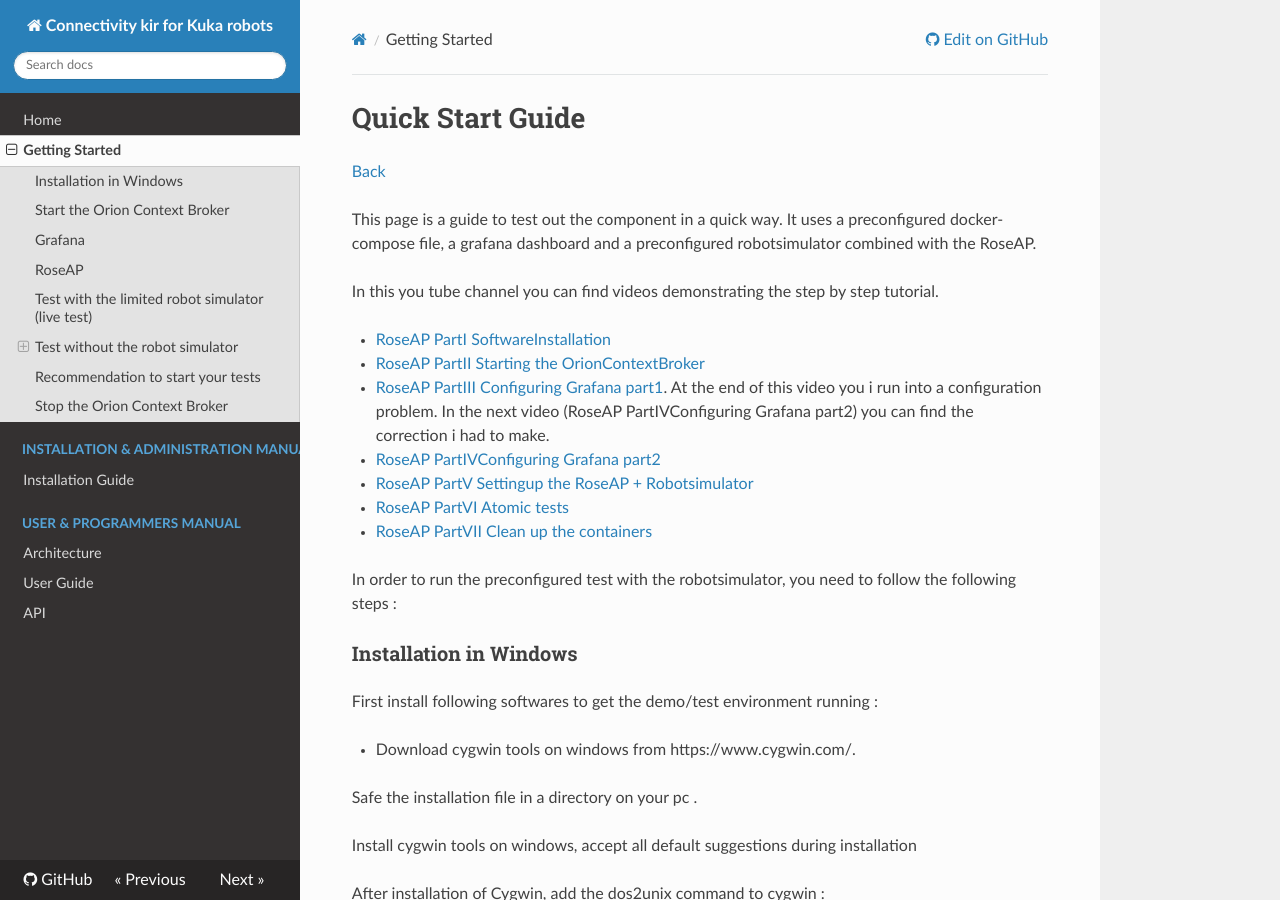
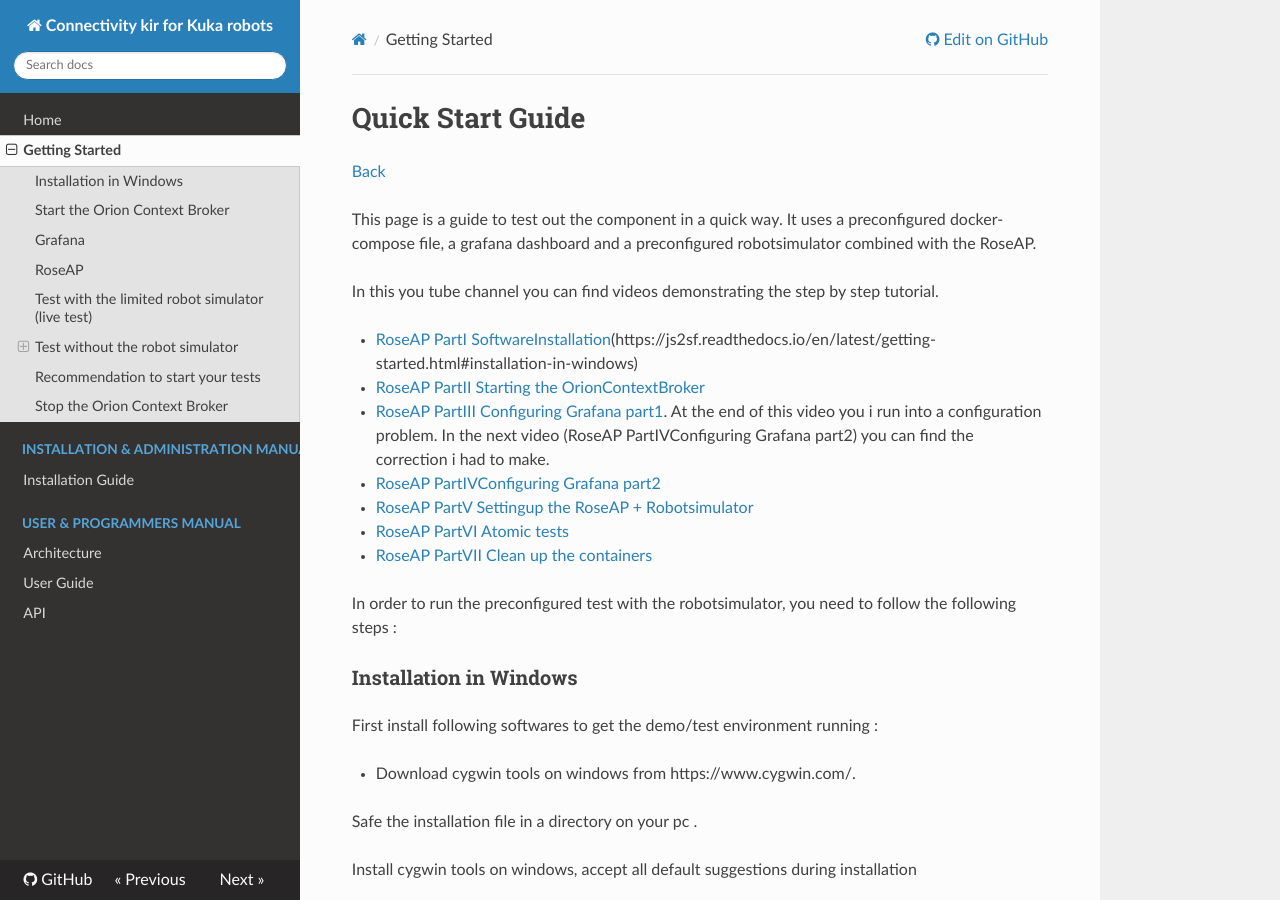
Before and after one commit to ramp-eu/JS2SF, an MkDocs documentation site: the page built from docs/getting-started.md, in a window 1280 px wide and 900 px high. Built offline with MkDocs 1.6.1, drawn with Linux system fonts in a browser that asks for light colours; nearby versions of some CDN libraries; old or Windows-style settings are respelled for this version of MkDocs; some of the changed lines change nothing that is shown.

Commit message:
Update getting-started.md

```diff
--- a/docs/getting-started.md
+++ b/docs/getting-started.md
@@ -6,7 +6,7 @@
 
 In this you tube channel you can find videos demonstrating the step by step tutorial.
 
-- [RoseAP PartI SoftwareInstallation](https://www.youtube.com/watch?v=npqQ6tkVAN0)
+- [RoseAP PartI SoftwareInstallation](https://www.youtube.com/watch?v=npqQ6tkVAN0)(https://js2sf.readthedocs.io/en/latest/getting-started.html#installation-in-windows)
 - [RoseAP PartII Starting the OrionContextBroker](https://www.youtube.com/watch?v=CTJp41MulPg)
 - [RoseAP PartIII Configuring Grafana part1](https://www.youtube.com/watch?v=ISLZedSzbX0). At the end of this video you i run into a configuration problem. In the next video (RoseAP PartIVConfiguring Grafana part2) you can find the correction i had to make.
 - [RoseAP PartIVConfiguring Grafana part2](https://www.youtube.com/watch?v=vVRnSDgO8ZU)
```
